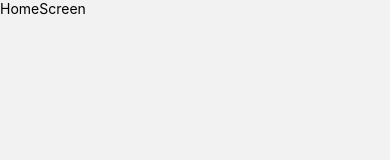
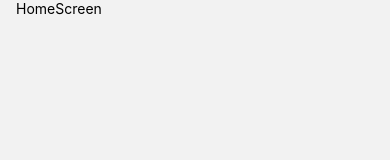
Before and after one commit to tran0460/itunes-lookup-react-native, a React Native app: screen /Home in a window 390 px wide. Shown: the top 160 px of the page. Built offline with nearby package versions, Linux system fonts and the light colour scheme.

Commit message:
create global styling file

```diff
--- /dev/null
+++ b/Styles.js
@@ -0,0 +1,7 @@
+import { StyleSheet } from "react-native";
+
+export const styles = StyleSheet.create({
+  screenContainer: {
+    paddingHorizontal: 16,
+  },
+});
--- a/screens/HomeScreen.js
+++ b/screens/HomeScreen.js
@@ -1,10 +1,10 @@
 import { View, Text } from "react-native";
 import { SafeAreaView } from "react-native-safe-area-context";
 import React from "react";
-
+import { styles } from "../Styles";
 const HomeScreen = () => {
   return (
-    <SafeAreaView>
+    <SafeAreaView style={styles.screenContainer}>
       <Text>HomeScreen</Text>
     </SafeAreaView>
   );
```
